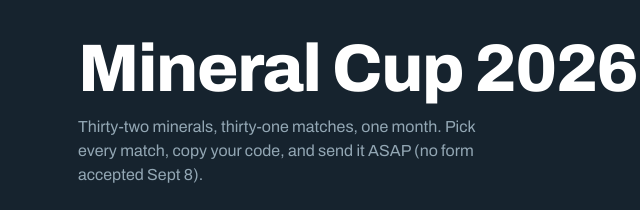
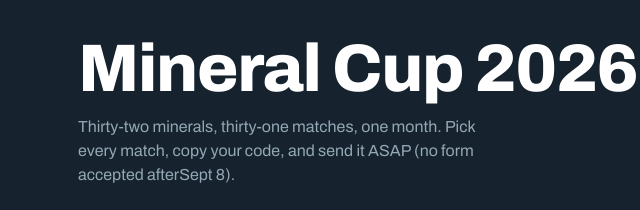
Before and after one commit to alemutba/mineral-cup-2026, a plain HTML site: page index.html in a window 1280 px wide. Shown: the top 210 px of the page, 112-752 px from the left. Drawn offline with Linux system fonts and the light colour scheme.

```diff
--- a/index.html
+++ b/index.html
@@ -16,7 +16,7 @@
         <h1>Mineral Cup 2026</h1>
         <p class="season">
           Thirty-two minerals, thirty-one matches, one month. Pick every match,
-          copy your code, and send it ASAP (no form accepted Sept 8).
+          copy your code, and send it ASAP (no form accepted afterSept 8).
         </p>
         <div class="crystal-bay">
           <div class="crystal" id="crystal" aria-hidden="true">
```
